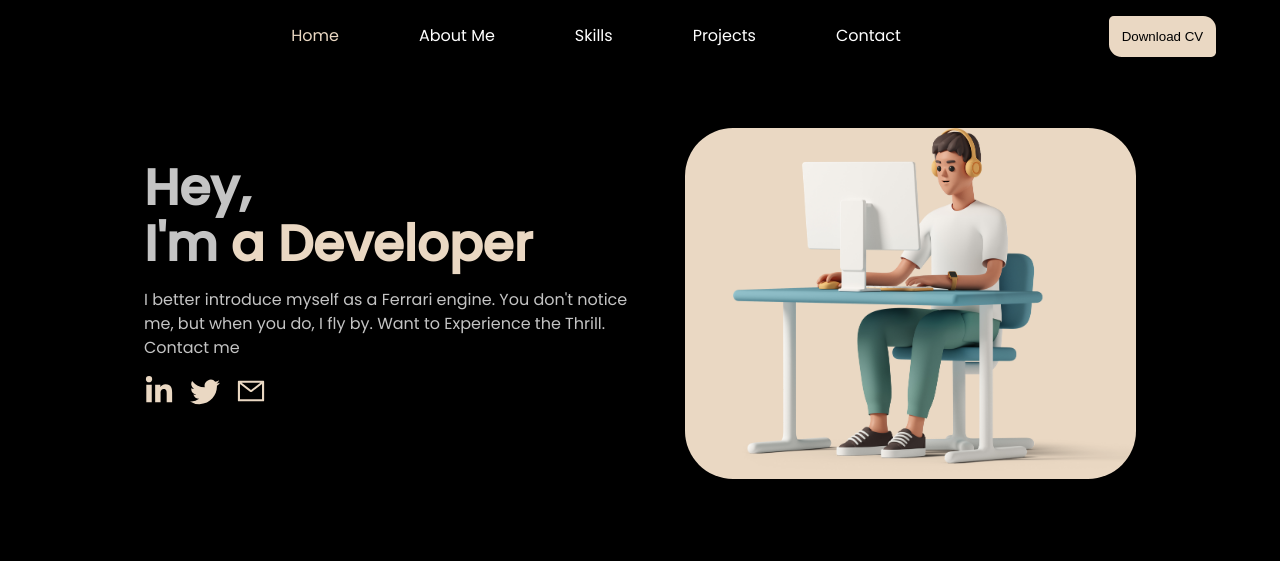
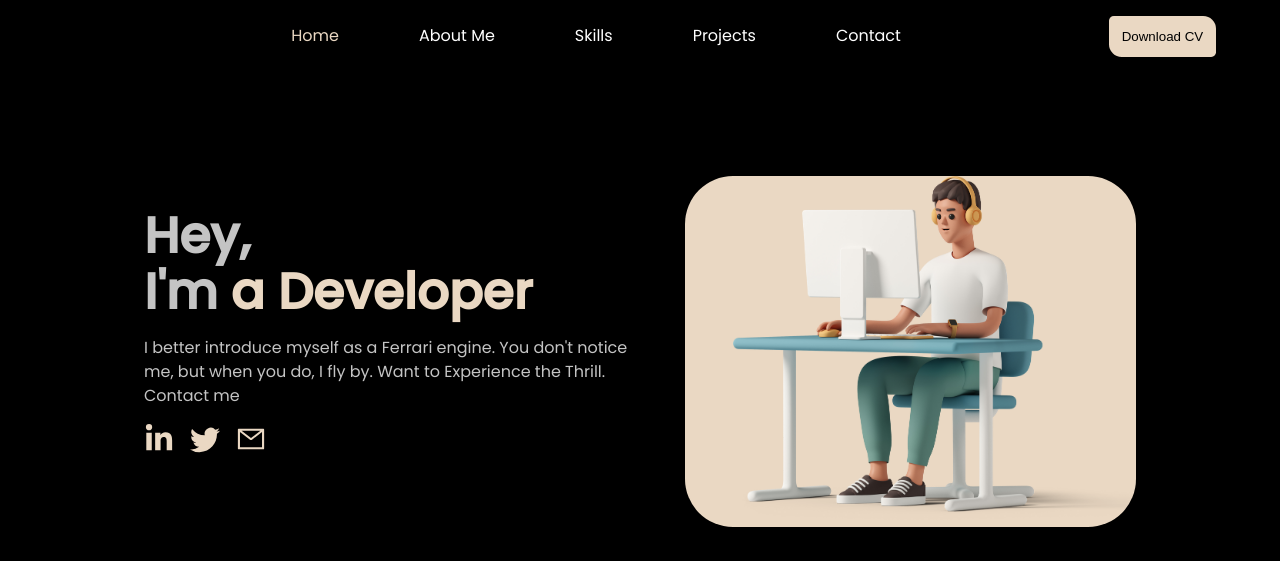
Before and after one commit to jaideep0101/jaideepthakur, a React (Create React App) app: page / in a window 1280 px wide. Shown: the top 561 px of the page. Built offline with nearby package versions, Linux system fonts and the light colour scheme; a web font is replaced by a local one.

Commit message:
added padding

```diff
--- a/src/components/about/about.css
+++ b/src/components/about/about.css
@@ -1,4 +1,6 @@
 .about__container{
+    background-position: top;
+    top:0;
     background-image:url("../../assets/wave.svg");
     background-repeat: no-repeat;
     text-align: center;
--- a/src/components/home/home.css
+++ b/src/components/home/home.css
@@ -6,7 +6,7 @@ position:static;
 .home__container{
     display:flex;
     flex-direction: row;
-padding:2rem 5rem;
+padding:5rem;
 
 }
 .hero__text{
```
